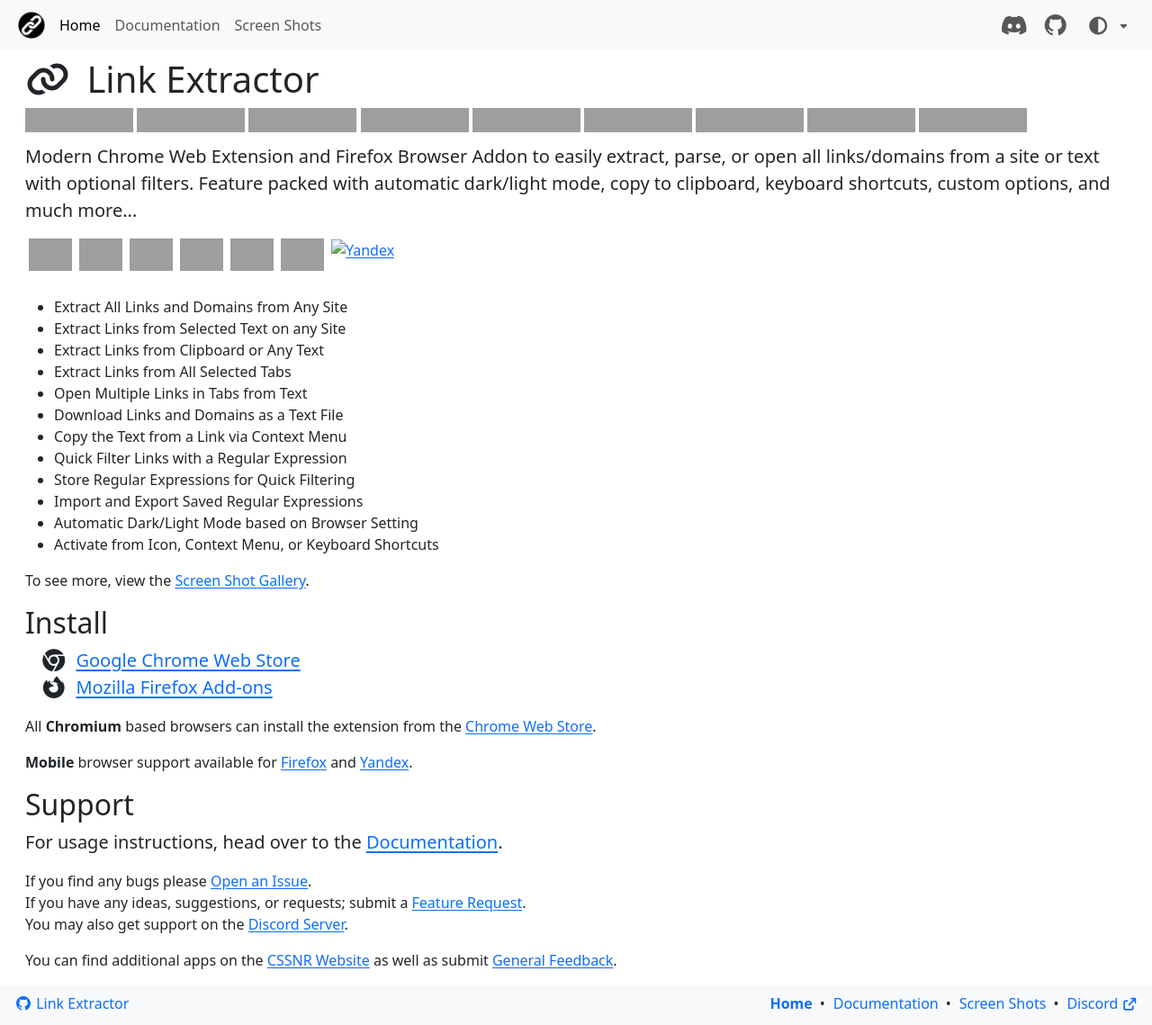
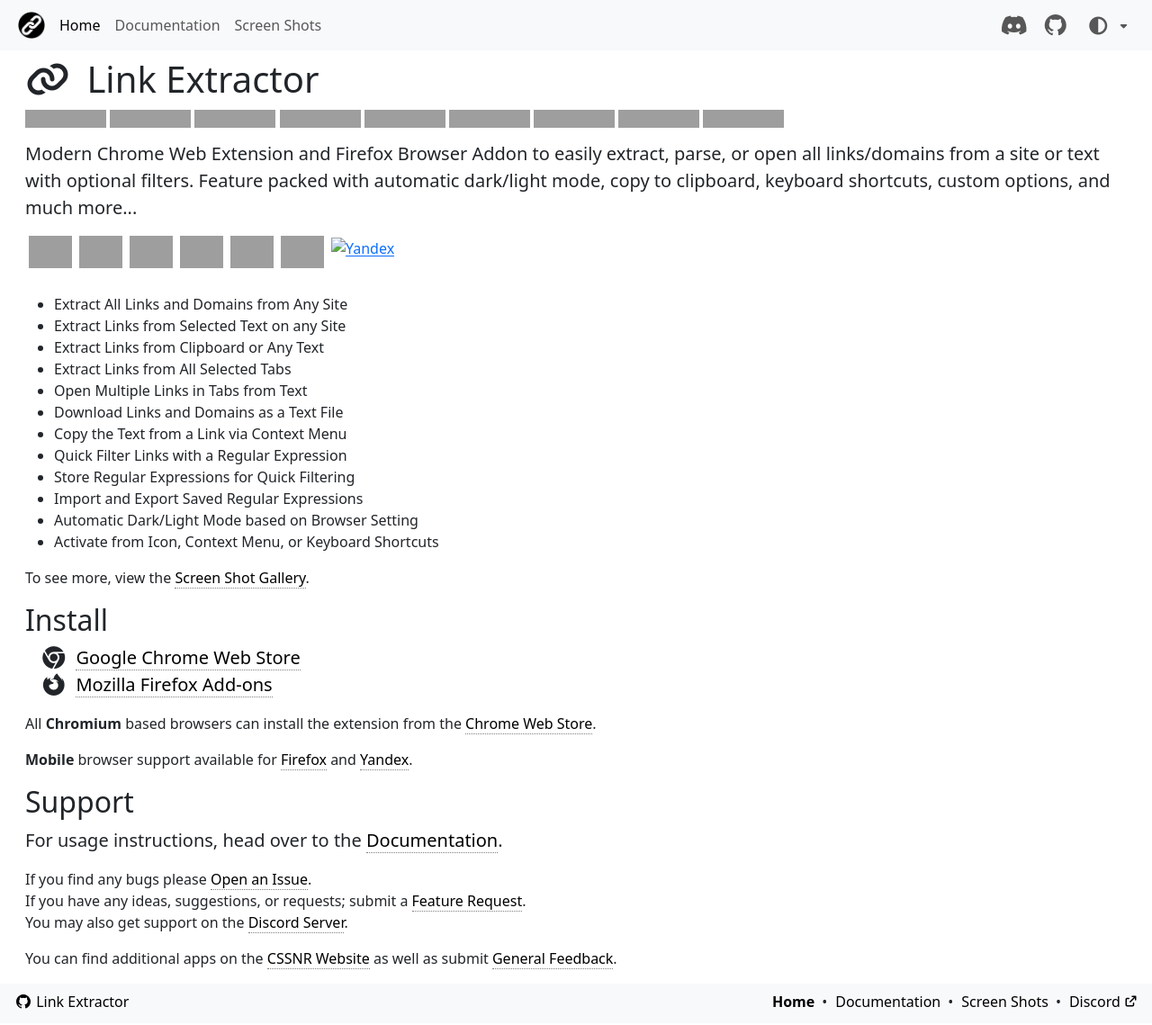
Before and after one commit to cssnr/link-extractor-site, a Jekyll site: the page built from src/html/index.html, in a window 1280 px wide. Shown: the whole page at 90% size. Built offline with Jekyll 4.4.1, drawn with Linux system fonts in a browser that asks for light colours; nearby versions of some CDN libraries; library files that are not in the unit come from our copies; comment, search, counter and statistics services are not loaded; grey boxes are pictures that could not be loaded.

Commit message:
Update Links and Build

```diff
--- a/src/_layouts/default.html
+++ b/src/_layouts/default.html
@@ -108,7 +108,7 @@
     <div class="container-fluid py-2">
         <div class="d-flex flex-column flex-md-row">
             <div class="me-md-auto mb-2 mb-md-0">
-                <a class="text-decoration-none" href="{{ site.github_url }}" target="_blank" rel="noopener">
+                <a class="link-body-emphasis text-decoration-none" href="{{ site.github_url }}" target="_blank" rel="noopener">
                     <i class="fab fa-github"></i> {{ site.site_name }}</a>
             </div>
             <div class="ms-md-auto">
@@ -116,14 +116,14 @@
                     <ol class="list-inline mb-1 d-flex flex-column flex-sm-row">
                         {% for item in site.menu %}
                             <li class="list-inline-item mb-2 mb-sm-0">
-                                <a class="text-decoration-none {% if page.title == item.name %}fw-bold{% endif %}"
+                                <a class="link-body-emphasis text-decoration-none {% if page.title == item.name %}fw-bold{% endif %}"
                                    href="{{ item.link | relative_url }}" {% if item.external %}target="_blank"{% endif %}>
                                     {{ item.name }}{% if item.external %} <i class="fa-solid fa-arrow-up-right-from-square fa-sm"></i>{% endif %}</a>
                             </li>
                         {% endfor %}
                         <li class="list-inline-item">
-                            <a class="text-decoration-none" href="{{ site.discord_invite }}" target="_blank">
-                                Discord <i class="fa-solid fa-arrow-up-right-from-square fa-sm"></i></a>
+                            <a class="link-body-emphasis text-decoration-none" href="{{ site.discord_invite }}" target="_blank">
+                                Discord <i class="fa-solid fa-arrow-up-right-from-square fa-xs"></i></a>
                         </li>
                     </ol>
                 </nav>
--- a/src/css/main.css
+++ b/src/css/main.css
@@ -37,6 +37,20 @@
     }
 }
 
+a.body-link {
+    color: rgba(var(--bs-emphasis-color-rgb), 1);
+    /*text-decoration-color: rgba(var(--bs-emphasis-color-rgb), 0.4);*/
+    border-bottom: dotted 1px rgba(var(--bs-emphasis-color-rgb), 0.5);
+    text-decoration: none;
+}
+
+a.body-link:hover {
+    color: rgba(var(--bs-emphasis-color-rgb), 0.75);
+    /*text-decoration-color: rgba(var(--bs-emphasis-color-rgb), 0.75);*/
+    border-bottom: dotted 1px rgba(var(--bs-emphasis-color-rgb), 0.75);
+    text-decoration: none;
+}
+
 /* Grow */
 .hvr-grow-lg,
 .hvr-grow {
@@ -57,7 +71,3 @@
 .hvr-grow-lg:hover {
     transform: scale(1.2);
 }
-
-.badges img {
-    min-width: 120px;
-}
--- a/src/html/index.html
+++ b/src/html/index.html
@@ -75,52 +75,52 @@
         <li>Activate from Icon, Context Menu, or Keyboard Shortcuts</li>
     </ul>
 
-    <p>To see more, view the <a href="{{ "/screenshots/" | relative_url }}">Screen Shot Gallery</a>.</p>
+    <p>To see more, view the <a class="body-link" href="{{ "/screenshots/" | relative_url }}">Screen Shot Gallery</a>.</p>
 
     <h2>Install</h2>
 
     <p class="ms-3 lead">
         <i class="fa-brands fa-chrome fa-lg me-1"></i>
-        <a href="{{ site.chrome_url }}" target="_blank" rel="noopener">Google Chrome Web Store</a>
+        <a class="body-link" href="{{ site.chrome_url }}" target="_blank" rel="noopener">Google Chrome Web Store</a>
         <br>
         <i class="fa-brands fa-firefox-browser fa-lg me-1"></i>
-        <a href="{{ site.firefox_url }}" target="_blank" rel="noopener">Mozilla Firefox Add-ons</a>
+        <a class="body-link" href="{{ site.firefox_url }}" target="_blank" rel="noopener">Mozilla Firefox Add-ons</a>
     </p>
 
     <p>
         All <b>Chromium</b> based browsers can install the extension from the
-        <a href="{{ site.chrome_url }}" target="_blank" rel="noopener">Chrome Web Store</a>.
+        <a class="body-link" href="{{ site.chrome_url }}" target="_blank" rel="noopener">Chrome Web Store</a>.
     </p>
 
     <p>
         <b>Mobile</b> browser support available for
-        <a href="{{ site.firefox_url }}" target="_blank" rel="noopener">Firefox</a> and
-        <a href="{{ site.chrome_url }}" target="_blank" rel="noopener">Yandex</a>.
+        <a class="body-link" href="{{ site.firefox_url }}" target="_blank" rel="noopener">Firefox</a> and
+        <a class="body-link" href="{{ site.chrome_url }}" target="_blank" rel="noopener">Yandex</a>.
     </p>
 
     <h2 id="support">Support</h2>
 
     <p class="lead">
         For usage instructions, head over to the
-        <a href="{{ "/docs/" | relative_url }}">Documentation</a>.
+        <a class="body-link" href="{{ "/docs/" | relative_url }}">Documentation</a>.
     </p>
 
     <p>
         If you find any bugs please
-        <a href="{{ site.github_url }}/issues" target="_blank" rel="noopener">Open an Issue</a>.
+        <a class="body-link" href="{{ site.github_url }}/issues" target="_blank" rel="noopener">Open an Issue</a>.
         <br>
         If you have any ideas, suggestions, or requests; submit a
-        <a href="{{ site.github_url }}/discussions/categories/feature-requests" target="_blank" rel="noopener">Feature Request</a>.
+        <a class="body-link" href="{{ site.github_url }}/discussions/categories/feature-requests" target="_blank" rel="noopener">Feature Request</a>.
         <br>
         You may also get support on the
-        <a href="{{ site.discord_invite }}" target="_blank" rel="noopener">Discord Server</a>.
+        <a class="body-link" href="{{ site.discord_invite }}" target="_blank" rel="noopener">Discord Server</a>.
     </p>
 
     <p>
         You can find additional apps on the
-        <a href="https://cssnr.github.io/" target="_blank" rel="noopener">CSSNR Website</a>
+        <a class="body-link" href="https://cssnr.github.io/" target="_blank" rel="noopener">CSSNR Website</a>
         as well as submit
-        <a href="{{ site.feedback_link }}" target="_blank" rel="noopener">
+        <a class="body-link" href="{{ site.feedback_link }}" target="_blank" rel="noopener">
             General Feedback</a>.
     </p>
 </div> <!-- container -->
--- a/src/html/uninstall.html
+++ b/src/html/uninstall.html
@@ -15,11 +15,11 @@
         <div class="text-center">
             <p class="mb-0">Please let us know why you uninstalled {{ site.site_name }}.</p>
             <p id="bug-report" class="mb-1 fs-3 animate__animated animate__delay-1s">
-                All <a href="{{ site.github_url }}/issues" target="_blank" rel="noopener">bugs that get reported</a> <span class="d-inline-block fw-bold">will be fixed!</span>
+                All <a class="body-link" href="{{ site.github_url }}/issues" target="_blank" rel="noopener">bugs that get reported</a> <span class="d-inline-block fw-bold">will be fixed!</span>
             </p>
             <p class="mb-2">
-                Any <a href="{{ site.github_url }}/discussions/categories/feature-requests" target="_blank" rel="noopener">Feature Requests</a> are appreciated.
-                Support is also available on <a href="{{ site.discord_invite }}" target="_blank" rel="noopener">Discord</a>.
+                Any <a class="body-link" href="{{ site.github_url }}/discussions/categories/feature-requests" target="_blank" rel="noopener">Feature Requests</a> are appreciated.
+                Support is also available on <a class="body-link" href="{{ site.discord_invite }}" target="_blank" rel="noopener">Discord</a>.
             </p>
         </div>
         {% include alerts.html %}
```
Also changed, not shown: src/css/bootstrap.scss (+12 -12 lines), src/html/docs.html (+14 -14 lines), src/js/docs.js (+6 -3 lines), src/js/uninstall.js (+5 -5 lines), .github/workflows/pages.yaml.
